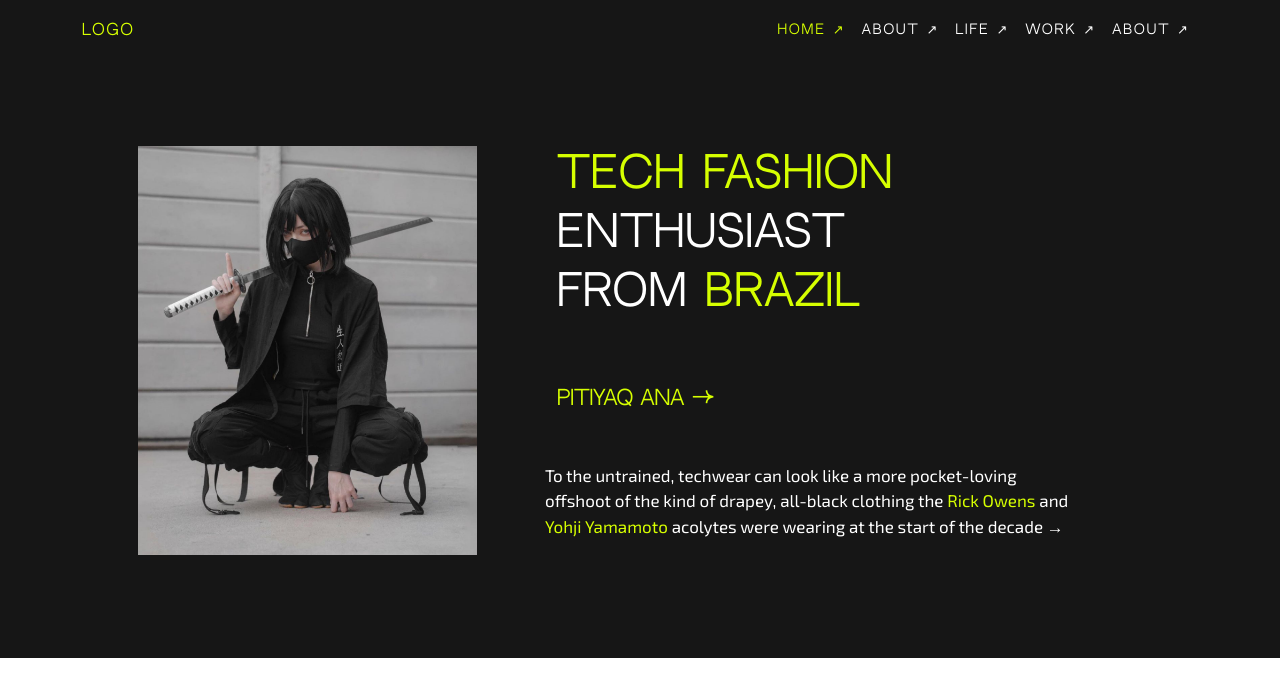
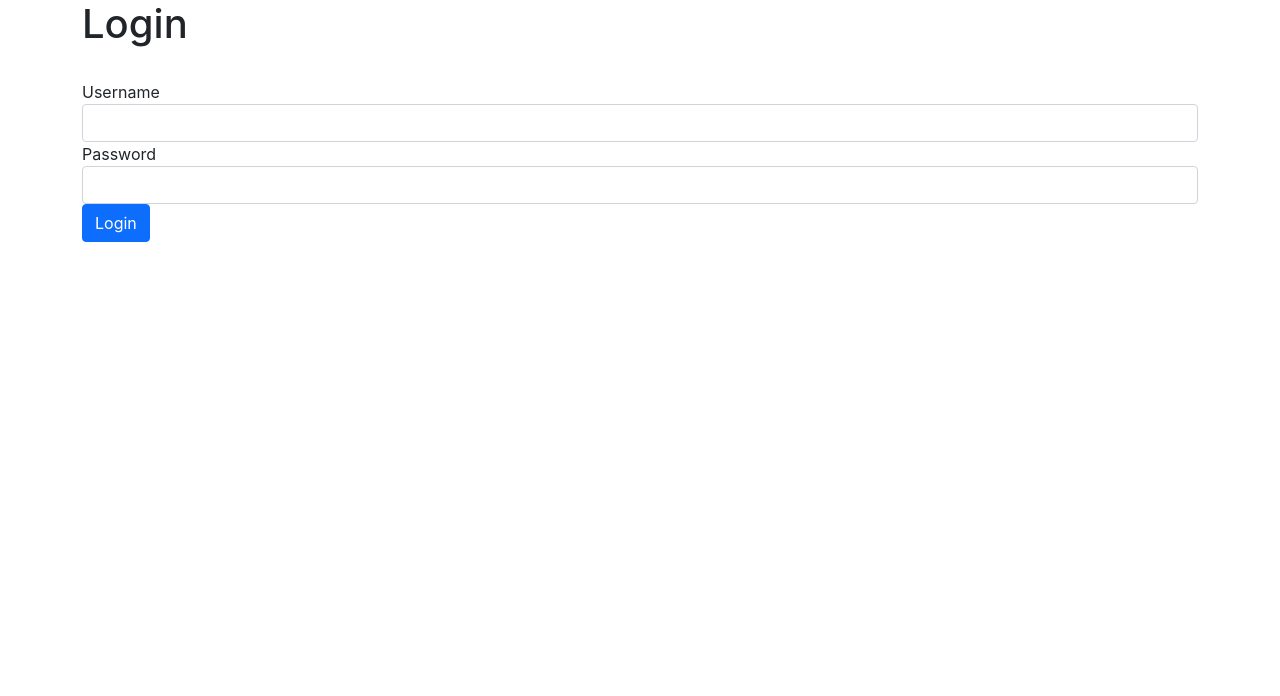
Before and after one commit to vihanpereraux/React-build-w-Bootstrap-v5, a React (Create React App) app: page / in a window 1280 px wide. Shown: the top 696 px of the page. Built offline with nearby package versions, Linux system fonts and the light colour scheme; the HTML template or start-up script is replaced by a standard one.

Commit message:
Testing routes

```diff
--- a/src/App.js
+++ b/src/App.js
@@ -5,6 +5,8 @@ import "./App.css";
 import Home from "./components/pages/Home";
 import About from "./components/pages/About";
 import Contact from "./components/pages/Contact";
+import Login from "./components/pages/Login"
+import Register from "./components/pages/Register"
 
 import Navbar from "./components/inc/Navbar";
 import Landing from "./components/partials/Landing";
@@ -19,26 +21,44 @@ function App() {
     //     <Navbar />
     //     <Switch>
     //       <Route exact path="/">
-    //         <Home />
+    //         <Landing />
     //       </Route>
     //       <Route path="/about">
     //         <About />
     //       </Route>
-    //       <Route path="/contact">
-    //         <Contact />
+    //       <Route path="/login">
+    //         <Login />
     //       </Route>
     //     </Switch>
     //   </div>
     // </Router>
 
+    <Router>
+      <div>
+        <Switch>
+          <Route exact path="/">
+            <Login />
+          </Route>
+          <Route path="/register">
+            <Register />
+          </Route>
+          <Route path="/login">
+            <Login />
+          </Route>
+          <Route path="/home">
+            <Home />
+          </Route>
+        </Switch>
+      </div>
+    </Router>
 
     // New design integration
-    <div>
-      <Router>
-        <Navbar />
-      </Router>
-      <Landing />
-    </div>
+    // <div>
+    //   <Router>
+    //     <Navbar />
+    //   </Router>
+    //   <Landing />
+    // </div>
   );
 }
 
--- a/src/components/inc/Navbar.js
+++ b/src/components/inc/Navbar.js
@@ -29,28 +29,28 @@ function Navbar() {
         <div class="collapse navbar-collapse" id="navbarNav">
           <ul class="navbar-nav ms-auto">
 
-            <li class="nav-item">
+            {/* <li class="nav-item">
                 <Link to="/" class="nav-link" href="#">
                   <span class="nav-items current-one">Home ↗</span>
                 </Link>
-            </li>
+            </li> */}
+            {/* <li class="nav-item">
+                <Link to="/login" class="nav-link" href="#">
+                  <span class="nav-items">Login ↗ </span>
+                </Link>
+            </li> */}
+            {/* <li class="nav-item">
+                <Link to="/about" class="nav-link" href="#">
+                  <span class="nav-items">Life ↗ </span>
+                </Link>
+            </li> */}
             <li class="nav-item">
                 <Link to="/contact" class="nav-link" href="#">
-                  <span class="nav-items">About ↗ </span>
+                  <span class="nav-items">Contact ↗ </span>
                 </Link>
             </li>
             <li class="nav-item">
                 <Link to="/about" class="nav-link" href="#">
-                  <span class="nav-items">Life ↗ </span>
-                </Link>
-            </li>
-            <li class="nav-item">
-                <Link to="" class="nav-link" href="#">
-                  <span class="nav-items">Work ↗ </span>
-                </Link>
-            </li>
-            <li class="nav-item">
-                <Link to="" class="nav-link" href="#">
                   <span class="nav-items">About ↗ </span>
                 </Link>
             </li>
--- a/src/components/pages/Home.js
+++ b/src/components/pages/Home.js
@@ -2,10 +2,28 @@ import React from "react";
 import "./styles/Home.css";
 import Carousel from "../inc/Carousel";
 
+import { BrowserRouter as Router, Route, Switch } from "react-router-dom";
+import Contact from "./Contact";
+import About from "./About";
+import Navbar from "../inc/Navbar";
+
 function Home()
 {
   return (
-    // wrapping div
+
+    <Router>
+      <div>
+        <Navbar />
+        <Switch>
+          <Route path="/contact">
+            <Contact />
+          </Route>
+          <Route path="/about">
+            <About />
+          </Route>
+        </Switch>
+      </div>
+
       <div>
         {/* <div className="container mt-5">
           <Carousel />
@@ -29,6 +47,7 @@ function Home()
         </div>
 
       </div>
+    </Router>
   );
 }
 
--- /dev/null
+++ b/src/components/pages/Login.js
@@ -0,0 +1,25 @@
+import React from "react";
+import {Link} from 'react-router-dom';
+
+function Login(){
+    return(
+        <div className="container">
+            <h1>Login</h1> <br />
+            <form>
+                <div className="form-group">
+                    <label>Username</label>
+                    <input type="text" className="form-control" id="username"></input>
+                </div>
+                <div className="form-group">
+                    <label>Password</label>
+                    <input type="password" className="form-control" id="password"></input>
+                </div>
+                <Link to="/home">
+                    <a className="btn btn-primary" href='#'>Login</a>
+                </Link>
+            </form>
+        </div>
+    );
+}
+
+export default Login
--- /dev/null
+++ b/src/components/pages/Register.js
@@ -0,0 +1,25 @@
+import react from "react";
+import { Link } from "react-router-dom";
+
+function Register(){
+    return(
+        <div className="container">
+            <h1>Register</h1> <br />
+            <form>
+                <div className="form-group">
+                    <label>Username</label>
+                    <input type="text" className="form-control" id="username"></input>
+                </div>
+                <div className="form-group">
+                    <label>Password</label>
+                    <input type="password" className="form-control" id="password"></input>
+                </div>
+                <Link to="/login">
+                    <a className="btn btn-primary">Login</a>
+                </Link>
+            </form>
+        </div>
+    );
+}
+
+export default Register
```
Lines whose indentation alone changed are shown as unchanged.
